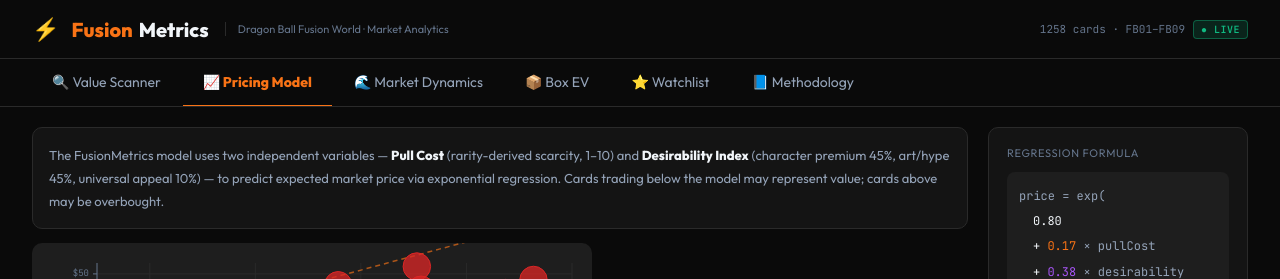
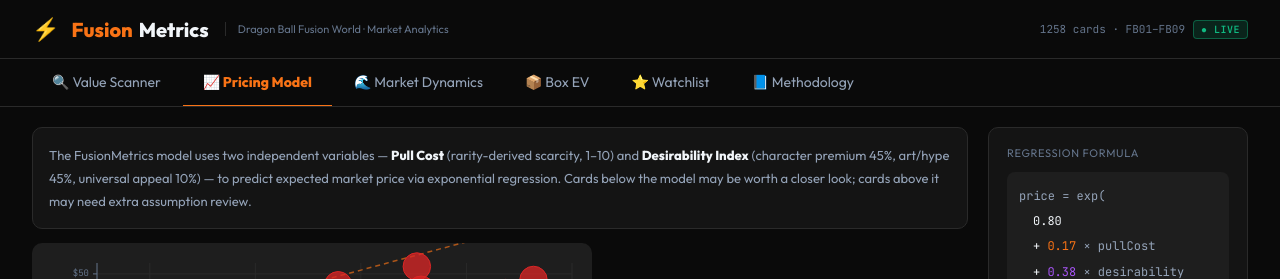
Before and after one commit to Juan-R1/Fusion-world, a React (Vite) app: page / in a window 1280 px wide. Both pictures are taken after a click on the button "📈 Pricing Model". Shown: the top 279 px of the page. Built offline with nearby package versions, Linux system fonts and the light colour scheme.

Commit message:
chore: polish MVP trust copy

```diff
--- a/src/components/CardDetail.jsx
+++ b/src/components/CardDetail.jsx
@@ -236,10 +236,10 @@
           <DeltaBadge delta={card.delta} />
           <span style={{ fontSize: 12, color: T.dim }}>
             {card.delta < -15
-              ? 'Undervalued — potential buy signal'
+              ? 'Below model — possible value signal'
               : card.delta > 15
-              ? 'Overvalued — exercise caution'
-              : 'Fairly priced — near model value'}
+              ? 'Above model — review assumptions'
+              : 'Near model value'}
           </span>
         </div>
         <div style={{ fontSize: 11, color: priceFreshness.color, marginTop: 10, fontFamily: T.mono }}>
--- a/src/tabs/PricingModel.jsx
+++ b/src/tabs/PricingModel.jsx
@@ -166,7 +166,7 @@
           <strong style={{ color: T.text }}>Pull Cost</strong> (rarity-derived scarcity, 1–10) and{' '}
           <strong style={{ color: T.text }}>Desirability Index</strong> (character premium 45%, art/hype 45%,
           universal appeal 10%) — to predict expected market price via exponential regression.
-          Cards trading below the model may represent value; cards above may be overbought.
+          Cards below the model may be worth a closer look; cards above it may need extra assumption review.
         </div>
 
         <ScatterPlot cards={cards} />
```
